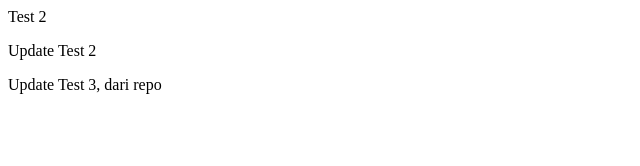
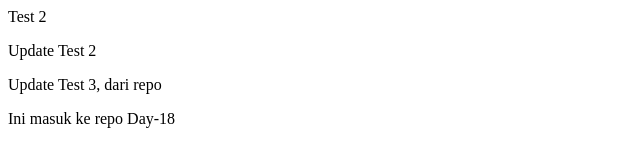
Before and after one commit to Robbi3005/Day-18, a plain HTML site: page index-2.html in a window 1280 px wide. Shown: the whole page, without its empty margins (0-640 px from the left). Drawn offline with Linux system fonts and the light colour scheme.

Commit message:
change index 2 html

```diff
--- a/index-2.html
+++ b/index-2.html
@@ -7,5 +7,6 @@
   <p>Test 2</p>
   <p> Update Test 2</p>
   <p> Update Test 3, dari repo </p>
+  <p> Ini masuk ke repo Day-18 </p>
 </body>
 </html>
```
